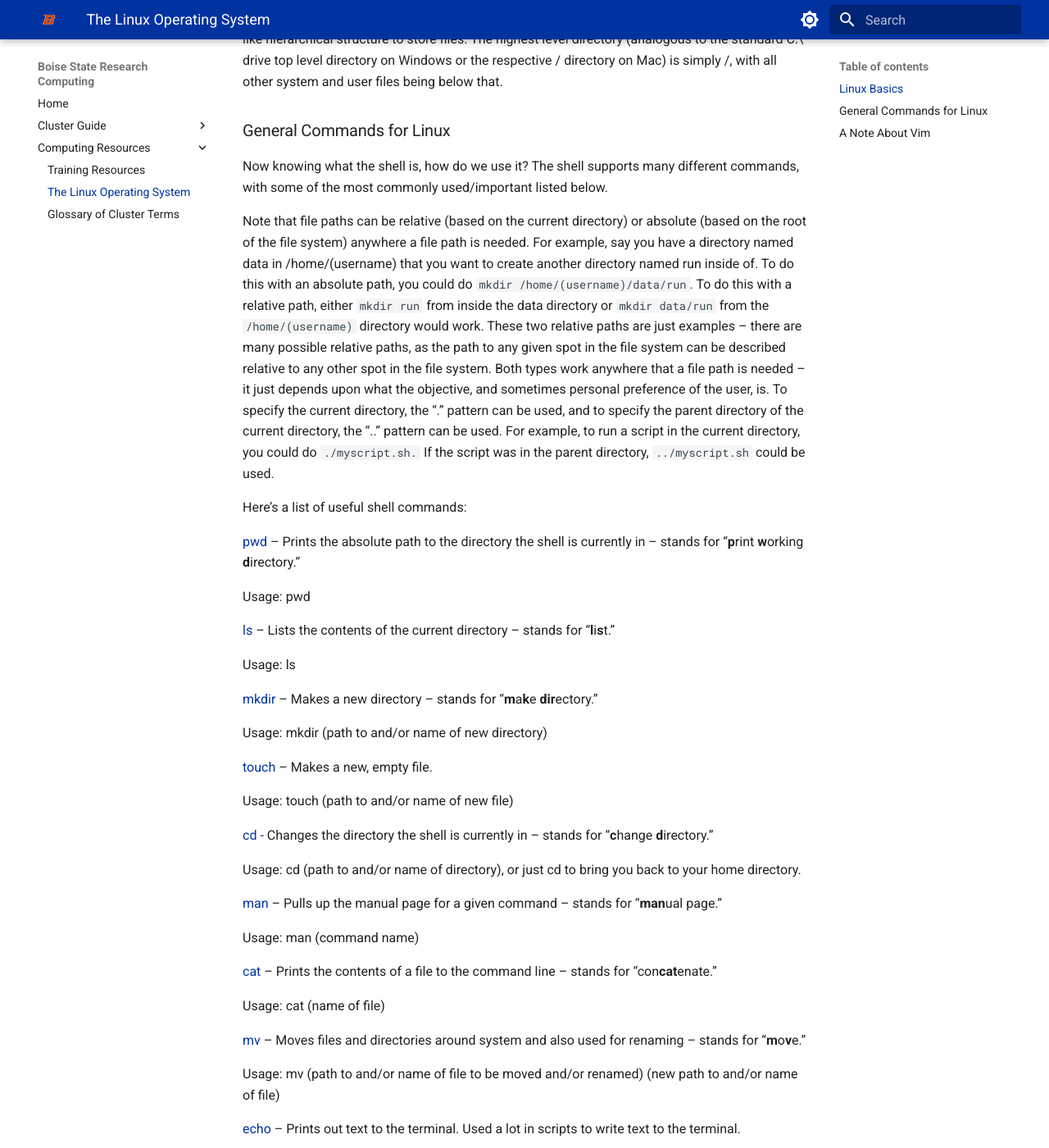
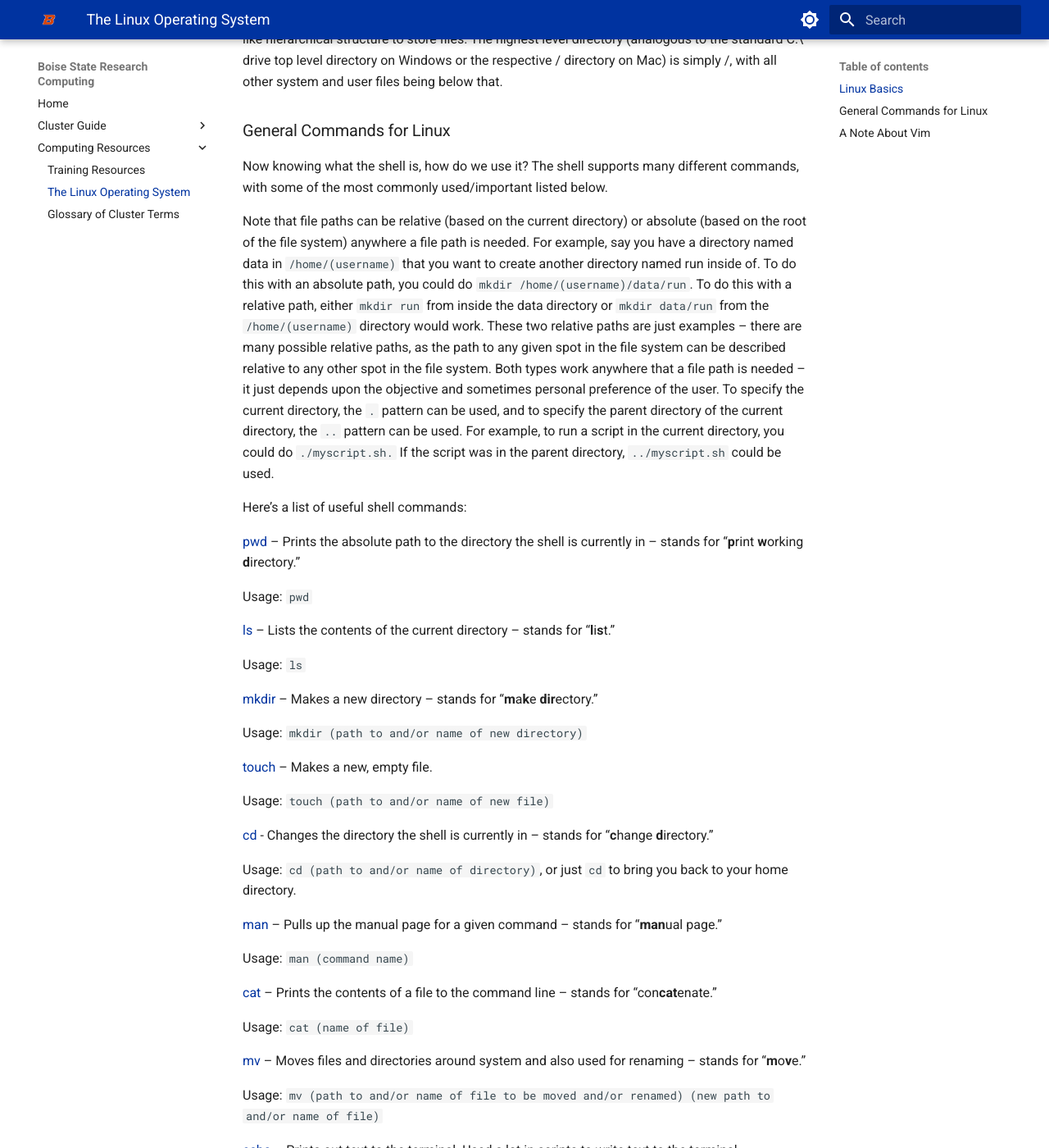
Before and after one commit to bsurc/docs, an MkDocs documentation site: the page built from docs/linux.md, in a window 1280 px wide and 1400 px high, scrolled down 1006 px. Shown: the whole window at 82% size. Built offline with MkDocs 1.6.1 and Material for MkDocs 9.7.7, drawn with Linux system fonts in a browser that asks for light colours; some of the changed text lies outside the part shown.

```diff
--- a/docs/linux.md
+++ b/docs/linux.md
@@ -27,12 +27,12 @@ Now knowing what the shell is, how do we use it?
 The shell supports many different commands, with some of the most commonly used/important listed below.
 
 Note that file paths can be relative (based on the current directory) or absolute (based on the root of the file system) anywhere a file path is needed.
-For example, say you have a directory named data in /home/(username) that you want to create another directory named run inside of.
+For example, say you have a directory named data in `/home/(username)` that you want to create another directory named run inside of.
 To do this with an absolute path, you could do `mkdir /home/(username)/data/run`.
 To do this with a relative path, either `mkdir run` from inside the data directory or `mkdir data/run` from the `/home/(username)` directory would work.
 These two relative paths are just examples – there are many possible relative paths, as the path to any given spot in the file system can be described relative to any other spot in the file system.
-Both types work anywhere that a file path is needed – it just depends upon what the objective, and sometimes personal preference of the user, is.
-To specify the current directory, the “.” pattern can be used, and to specify the parent directory of the current directory, the “..” pattern can be used.
+Both types work anywhere that a file path is needed – it just depends upon the objective and sometimes personal preference of the user.
+To specify the current directory, the `.` pattern can be used, and to specify the parent directory of the current directory, the `..` pattern can be used.
 For example, to run a script in the current directory, you could do `./myscript.sh.`
 If the script was in the parent directory, `../myscript.sh` could be used.
 
@@ -40,44 +40,44 @@ Here’s a list of useful shell commands:
 
 [pwd](https://man7.org/linux/man-pages/man1/pwd.1.html) – Prints the absolute path to the directory the shell is currently in – stands for “**p**rint **w**orking **d**irectory.”
 
-Usage: pwd
+Usage: `pwd`
 
 [ls](https://man7.org/linux/man-pages/man1/ls.1.html) – Lists the contents of the current directory – stands for “**l**i**s**t.”
 
-Usage: ls
+Usage: `ls`
 
 [mkdir](https://man7.org/linux/man-pages/man1/mkdir.1.html) – Makes a new directory – stands for “**m**a**k**e **dir**ectory.”
 
-Usage: mkdir (path to and/or name of new directory)
+Usage: `mkdir (path to and/or name of new directory)`
 
 [touch](https://man7.org/linux/man-pages/man1/touch.1.html) – Makes a new, empty file.
 
-Usage: touch (path to and/or name of new file)
+Usage: `touch (path to and/or name of new file)`
 
 [cd](https://man7.org/linux/man-pages/man1/cd.1p.html) - Changes the directory the shell is currently in – stands for “**c**hange **d**irectory.”
 
-Usage: cd (path to and/or name of directory), or just cd to bring you back to your home directory.
+Usage: `cd (path to and/or name of directory)`, or just `cd` to bring you back to your home directory.
 
 [man](https://man7.org/linux/man-pages/man1/man.1.html) – Pulls up the manual page for a given command – stands for “**man**ual page.”
 
-Usage: man (command name)
+Usage: `man (command name)`
 
 [cat](https://man7.org/linux/man-pages/man1/cat.1.html) – Prints the contents of a file to the command line – stands for “con**cat**enate.”
 
-Usage: cat (name of file)
+Usage: `cat (name of file)`
 
 [mv](https://man7.org/linux/man-pages/man1/mv.1.html) – Moves files and directories around system and also used for renaming – stands for “**m**o**v**e.”
 
-Usage: mv (path to and/or name of file to be moved and/or renamed) (new path to and/or name of file)
+Usage: `mv (path to and/or name of file to be moved and/or renamed) (new path to and/or name of file)`
 
 [echo](https://man7.org/linux/man-pages/man1/echo.1.html) – Prints out text to the terminal.
 Used a lot in scripts to write text to the terminal.
 
-Usage: echo
+Usage: `echo`
 
 [exit](https://man7.org/linux/man-pages/man3/exit.3.html) – Exits the cluster and closes your connection to it, bringing you back to your local machine.
 
-Usage: exit
+Usage: `exit`
 
 These commands can become far more nuanced than what’s listed here through the inclusion of command line options – see man pages or the internet for details.
 This is also just a small sample of the available commands in Linux.
--- a/mkdocs.yml
+++ b/mkdocs.yml
@@ -43,3 +43,4 @@ markdown_extensions:
   - admonition
   - pymdownx.details
   - pymdownx.superfences
+  - pymdownx.keys
```
Also changed, not shown: other parts of docs/linux.md (+8 -7 lines).
